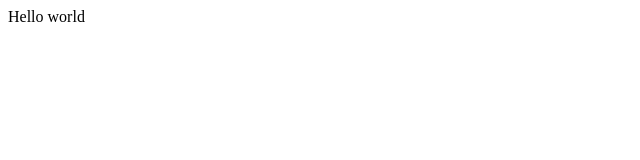
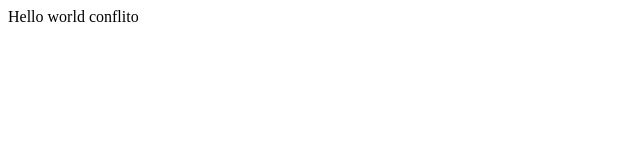
Before and after one commit to Guilhermepreto/teste123, a plain HTML site: page index.html in a window 1280 px wide. Shown: the full height of the page, 0-640 px from the left. Drawn offline with Linux system fonts and the light colour scheme.

Commit message:
update index.html

```diff
--- a/index.html
+++ b/index.html
@@ -1 +1 @@
-<div>Hello world</div>
+<div>Hello world conflito</div>
```
